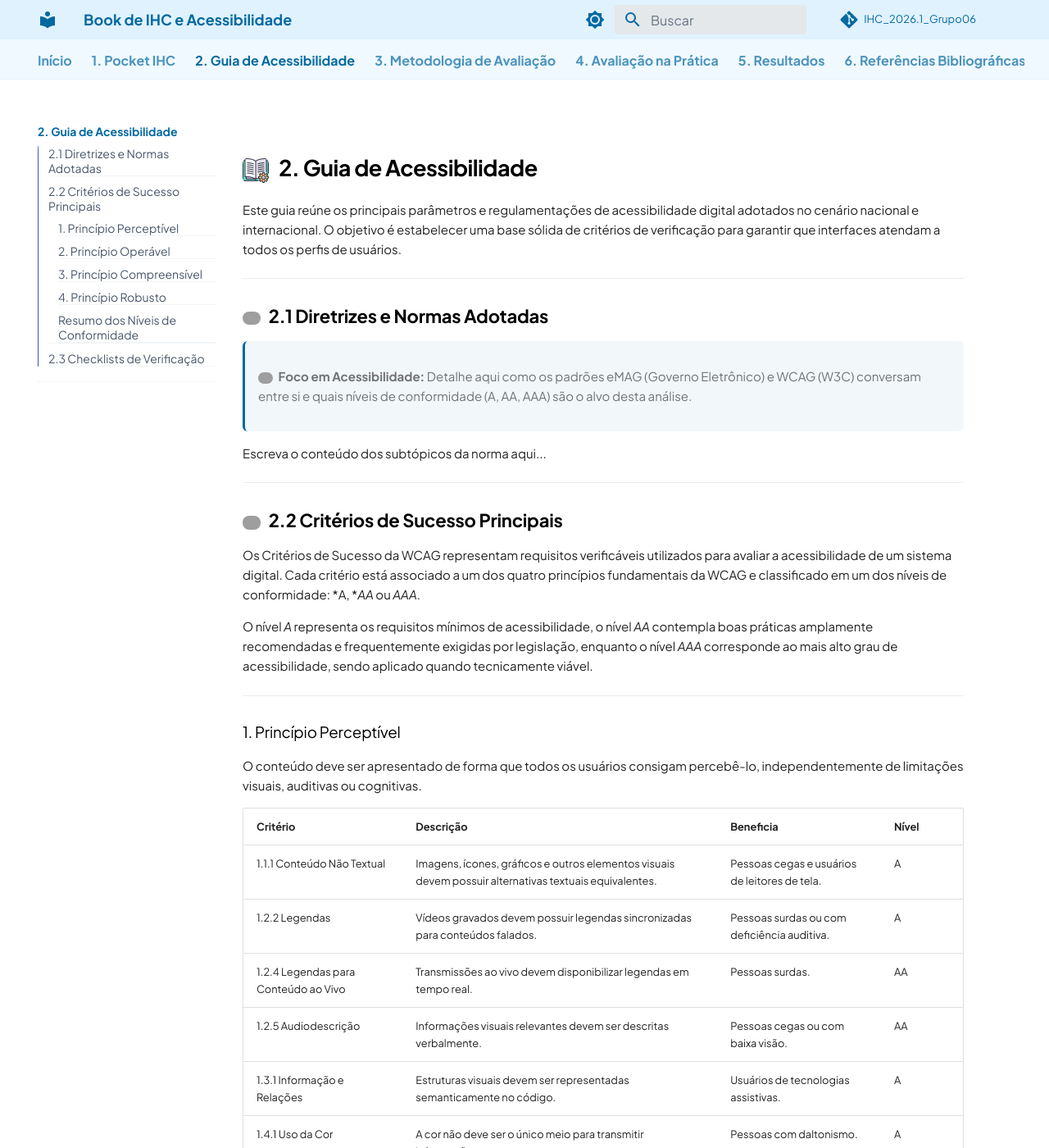
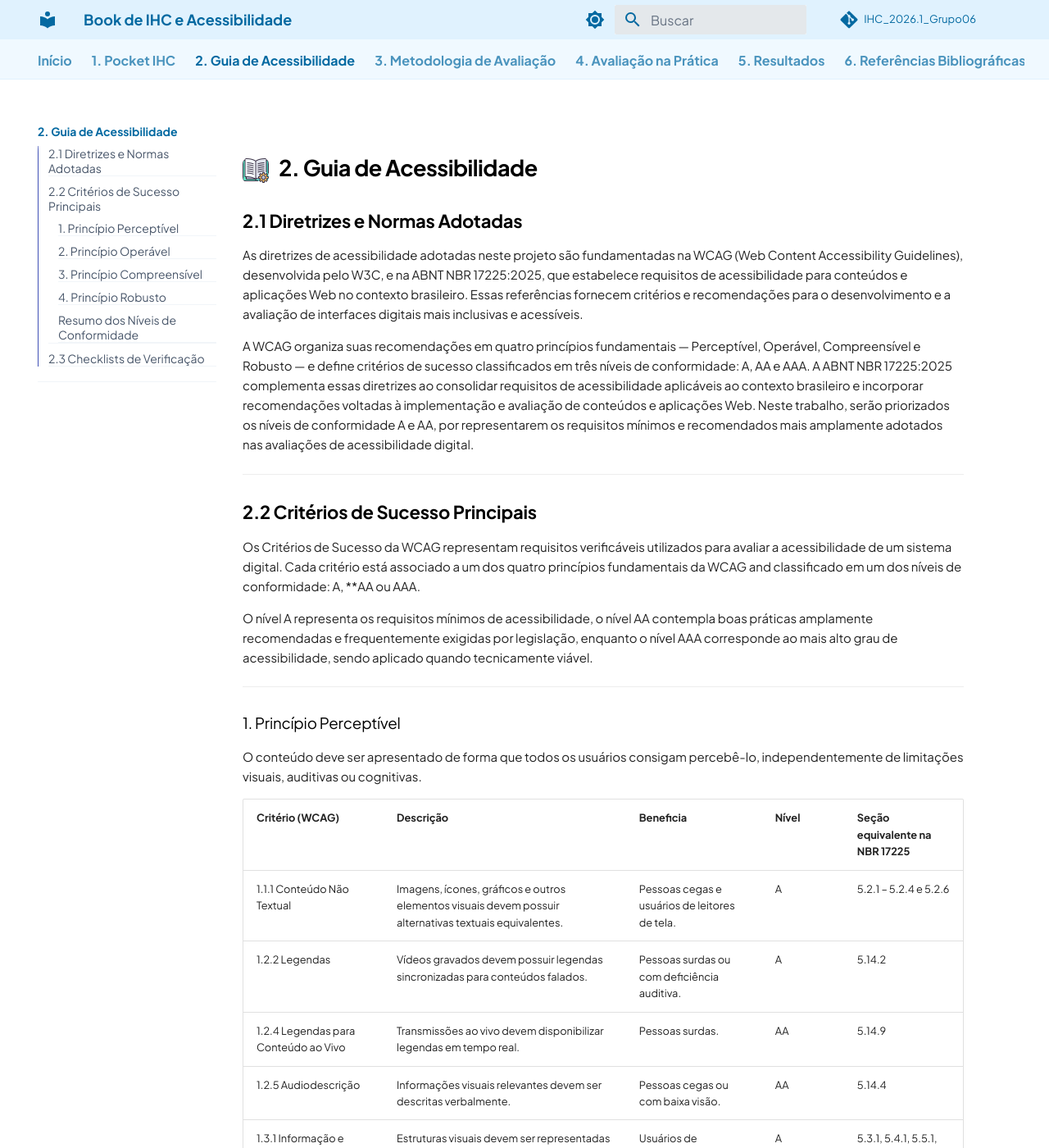
Before and after one commit to UnB-IHC/IHC_2026.1_Grupo06, an MkDocs documentation site: the page built from docs/2_acessibilidade.md, in a window 1280 px wide and 1400 px high. Shown: the whole window at 82% size. Built offline with MkDocs 1.6.1 and Material for MkDocs 9.7.7, drawn with Linux system fonts in a browser that asks for light colours; some of the changed text lies outside the part shown; grey boxes are pictures that could not be loaded.

Commit message:
feat: Adição de nova coluna referente a NBR nas tabelas

```diff
--- a/docs/2_acessibilidade.md
+++ b/docs/2_acessibilidade.md
@@ -1,20 +1,18 @@
 # <img src="imagens/manual.png" alt="" width="32" style="vertical-align: middle; margin-right: 8px;"> 2. Guia de Acessibilidade
 
-Este guia reúne os principais parâmetros e regulamentações de acessibilidade digital adotados no cenário nacional e internacional. O objetivo é estabelecer uma base sólida de critérios de verificação para garantir que interfaces atendam a todos os perfis de usuários.
+## 2.1 Diretrizes e Normas Adotadas
+
+As diretrizes de acessibilidade adotadas neste projeto são fundamentadas na WCAG (Web Content Accessibility Guidelines), desenvolvida pelo W3C, e na ABNT NBR 17225:2025, que estabelece requisitos de acessibilidade para conteúdos e aplicações Web no contexto brasileiro. Essas referências fornecem critérios e recomendações para o desenvolvimento e a avaliação de interfaces digitais mais inclusivas e acessíveis.
+
+A WCAG organiza suas recomendações em quatro princípios fundamentais — Perceptível, Operável, Compreensível e Robusto — e define critérios de sucesso classificados em três níveis de conformidade: A, AA e AAA. A ABNT NBR 17225:2025 complementa essas diretrizes ao consolidar requisitos de acessibilidade aplicáveis ao contexto brasileiro e incorporar recomendações voltadas à implementação e avaliação de conteúdos e aplicações Web. Neste trabalho, serão priorizados os níveis de conformidade A e AA, por representarem os requisitos mínimos e recomendados mais amplamente adotados nas avaliações de acessibilidade digital.
 
 ---
 
-## <img src="imagens/norm.png" alt="" width="22" style="vertical-align: middle; margin-right: 6px;"> 2.1 Diretrizes e Normas Adotadas
-> <img src="imagens/law.png" alt="" width="18" style="vertical-align: middle; margin-right: 4px;"> **Foco em Acessibilidade:** Detalhe aqui como os padrões eMAG (Governo Eletrônico) e WCAG (W3C) conversam entre si e quais níveis de conformidade (A, AA, AAA) são o alvo desta análise.
+## 2.2 Critérios de Sucesso Principais
 
-Escreva o conteúdo dos subtópicos da norma aqui...
+Os Critérios de Sucesso da WCAG representam requisitos verificáveis utilizados para avaliar a acessibilidade de um sistema digital. Cada critério está associado a um dos quatro princípios fundamentais da WCAG and classificado em um dos níveis de conformidade: A, **AA ou AAA.
 
----
-
-## <img src="imagens/criteria.png" alt="" width="22" style="vertical-align: middle; margin-right: 6px;"> 2.2 Critérios de Sucesso Principais
-Os Critérios de Sucesso da WCAG representam requisitos verificáveis utilizados para avaliar a acessibilidade de um sistema digital. Cada critério está associado a um dos quatro princípios fundamentais da WCAG e classificado em um dos níveis de conformidade: *A, **AA* ou *AAA*.
-
-O nível *A* representa os requisitos mínimos de acessibilidade, o nível *AA* contempla boas práticas amplamente recomendadas e frequentemente exigidas por legislação, enquanto o nível *AAA* corresponde ao mais alto grau de acessibilidade, sendo aplicado quando tecnicamente viável.
+O nível A representa os requisitos mínimos de acessibilidade, o nível AA contempla boas práticas amplamente recomendadas e frequentemente exigidas por legislação, enquanto o nível AAA corresponde ao mais alto grau de acessibilidade, sendo aplicado quando tecnicamente viável.
 
 ---
 
@@ -22,17 +20,17 @@ O nível *A* representa os requisitos mínimos de acessibilidade, o nível *AA*
 
 O conteúdo deve ser apresentado de forma que todos os usuários consigam percebê-lo, independentemente de limitações visuais, auditivas ou cognitivas.
 
-| Critério | Descrição | Beneficia | Nível |
-|-----------|-----------|-----------|---------|
-| 1.1.1 Conteúdo Não Textual | Imagens, ícones, gráficos e outros elementos visuais devem possuir alternativas textuais equivalentes. | Pessoas cegas e usuários de leitores de tela. | A |
-| 1.2.2 Legendas | Vídeos gravados devem possuir legendas sincronizadas para conteúdos falados. | Pessoas surdas ou com deficiência auditiva. | A |
-| 1.2.4 Legendas para Conteúdo ao Vivo | Transmissões ao vivo devem disponibilizar legendas em tempo real. | Pessoas surdas. | AA |
-| 1.2.5 Audiodescrição | Informações visuais relevantes devem ser descritas verbalmente. | Pessoas cegas ou com baixa visão. | AA |
-| 1.3.1 Informação e Relações | Estruturas visuais devem ser representadas semanticamente no código. | Usuários de tecnologias assistivas. | A |
-| 1.4.1 Uso da Cor | A cor não deve ser o único meio para transmitir informação. | Pessoas com daltonismo. | A |
-| 1.4.3 Contraste Mínimo | Textos devem possuir contraste adequado em relação ao fundo. | Pessoas com baixa visão e idosos. | AA |
-| 1.4.10 Reflow | O conteúdo deve adaptar-se a diferentes tamanhos de tela sem exigir rolagem horizontal excessiva. | Usuários com ampliação de tela. | AA |
-| 1.4.11 Contraste de Componentes | Botões, campos e elementos interativos devem possuir contraste adequado. | Pessoas com baixa visão. | AA |
+| Critério (WCAG) | Descrição | Beneficia | Nível | Seção equivalente na NBR 17225 |
+| :--- | :--- | :--- | :--- | :--- |
+| 1.1.1 Conteúdo Não Textual | Imagens, ícones, gráficos e outros elementos visuais devem possuir alternativas textuais equivalentes. | Pessoas cegas e usuários de leitores de tela. | A | 5.2.1 – 5.2.4 e 5.2.6 |
+| 1.2.2 Legendas | Vídeos gravados devem possuir legendas sincronizadas para conteúdos falados. | Pessoas surdas ou com deficiência auditiva. | A | 5.14.2 |
+| 1.2.4 Legendas para Conteúdo ao Vivo | Transmissões ao vivo devem disponibilizar legendas em tempo real. | Pessoas surdas. | AA | 5.14.9 |
+| 1.2.5 Audiodescrição | Informações visuais relevantes devem ser descritas verbalmente. | Pessoas cegas ou com baixa visão. | AA | 5.14.4 |
+| 1.3.1 Informação e Relações | Estruturas visuais devem ser representadas semanticamente no código. | Usuários de tecnologias assistivas. | A | 5.3.1, 5.4.1, 5.5.1, 5.6.1 |
+| 1.4.1 Uso da Cor | A cor não deve ser o único meio para transmitir informação. | Pessoas com daltonismo. | A | 5.11.1 |
+| 1.4.3 Contraste Mínimo | Textos devem possuir contraste adequado em relação ao fundo. | Pessoas com baixa visão e idosos. | AA | 5.11.3 |
+| 1.4.10 Reflow | O conteúdo deve adaptar-se a diferentes tamanhos de tela sem exigir rolagem horizontal excessiva. | Usuários com ampliação de tela. | AA | 5.10.4 |
+| 1.4.11 Contraste de Componentes | Botões, campos e elementos interativos devem possuir contraste adequado. | Pessoas com baixa visão. | AA | 5.11.4 e 5.11.5 |
 
 ---
 
@@ -40,34 +38,35 @@ O conteúdo deve ser apresentado de forma que todos os usuários consigam perceb
 
 Todos os componentes da interface devem poder ser utilizados pelos usuários, independentemente do dispositivo ou método de interação empregado.
 
-| Critério | Descrição | Beneficia | Nível |
-|-----------|-----------|-----------|---------|
-| 2.1.1 Teclado | Todas as funcionalidades devem ser acessíveis sem o uso do mouse. | Pessoas com deficiência motora e usuários de leitores de tela. | A |
-| 2.1.2 Sem Armadilha de Teclado | O usuário deve conseguir entrar e sair de qualquer elemento usando apenas o teclado. | Usuários de teclado. | A |
-| 2.2.1 Ajuste de Tempo | Limites de tempo devem poder ser ajustados ou ampliados. | Pessoas com deficiência cognitiva. | A |
-| 2.2.2 Pausar, Parar ou Ocultar | Conteúdos em movimento devem poder ser interrompidos. | Pessoas com TDAH e deficiência cognitiva. | A |
-| 2.3.1 Três Flashes ou Abaixo do Limite | O conteúdo não pode apresentar flashes que provoquem convulsões. | Pessoas com epilepsia fotossensível. | A |
-| 2.4.1 Ignorar Blocos | Deve existir mecanismo para pular menus e conteúdos repetitivos. | Usuários de teclado e leitores de tela. | A |
-| 2.4.2 Página com Título | Cada página deve possuir título claro e descritivo. | Todos os usuários. | A |
-| 2.4.7 Foco Visível | O foco do teclado deve ser claramente identificável. | Usuários de teclado. | AA |
-| 2.5.8 Tamanho Mínimo do Alvo | Elementos clicáveis devem possuir área mínima adequada para interação. | Pessoas com mobilidade reduzida. | AA |
+| Critério (WCAG) | Descrição | Beneficia | Nível | Seção equivalente na NBR 17225 |
+| :--- | :--- | :--- | :--- | :--- |
+| 2.1.1 Teclado | Todas as funcionalidades devem ser acessíveis sem o uso do mouse. | Pessoas com deficiência motora e usuários de leitores de tela. | A | 5.1.12 e 5.1.13 |
+| 2.1.2 Sem Armadilha de Teclado | O usuário deve conseguir entrar e sair de qualquer elemento usando apenas o teclado. | Usuários de teclado. | A | 5.1.6 |
+| 2.2.1 Ajuste de Tempo | Limites de tempo devem poder ser ajustados ou ampliados. | Pessoas com deficiência cognitiva. | A | 5.16.2 |
+| 2.2.2 Pausar, Parar ou Ocultar | Conteúdos em movimento devem poder ser interrompidos. | Pessoas com TDAH e deficiência cognitiva. | A | 5.15.1 |
+| 2.3.1 Três Flashes ou Abaixo do Limite | O conteúdo não pode apresentar flashes que provoquem convulsões. | Pessoas com epilepsia fotossensível. | A | 5.15.4 |
+| 2.4.1 Ignorar Blocos | Deve existir mecanismo para pular menus e conteúdos repetitivos. | Usuários de teclado e leitores de tela. | A | 5.7.12 |
+| 2.4.2 Página com Título | Cada página deve possuir título claro e descritivo. | Todos os usuários. | A | 5.13.1 |
+| 2.4.7 Foco Visível | O foco do teclado deve ser claramente identificável. | Usuários de teclado. | AA | 5.1.1 |
+| 2.5.8 Tamanho Mínimo do Alvo | Elementos clicáveis devem possuir área mínima adequada para interação. | Pessoas com mobilidade reduzida. | AA | 5.8.7 |
 
 ---
 
 ### 3. Princípio Compreensível
+
 As informações e o funcionamento da interface devem ser fáceis de entender e previsíveis para os usuários.
 
-| Critério | Descrição | Beneficia | Nível |
-|-----------|-----------|-----------|---------|
-| 3.1.1 Idioma da Página | O idioma principal da página deve ser identificado corretamente. | Usuários de leitores de tela. | A |
-| 3.1.2 Idioma de Partes | Trechos em idiomas diferentes devem ser marcados adequadamente. | Usuários de tecnologias assistivas. | AA |
-| 3.2.1 Foco Não Deve Alterar Contexto | Receber foco não deve provocar mudanças inesperadas. | Pessoas com deficiência cognitiva. | A |
-| 3.2.2 Entrada Não Deve Alterar Contexto | O preenchimento de campos não deve gerar alterações automáticas inesperadas. | Pessoas com deficiência cognitiva. | A |
-| 3.2.3 Navegação Consistente | Menus e mecanismos de navegação devem manter consistência entre páginas. | Pessoas com autismo e TDAH. | AA |
-| 3.3.1 Identificação de Erros | Erros devem ser apresentados claramente ao usuário. | Todos os usuários. | A |
-| 3.3.2 Rótulos e Instruções | Campos devem possuir instruções adequadas de preenchimento. | Pessoas com deficiência cognitiva. | A |
-| 3.3.3 Sugestão de Correção | O sistema deve indicar como corrigir erros identificados. | Todos os usuários. | AA |
-| 3.3.4 Prevenção de Erros | Operações importantes devem permitir confirmação ou revisão. | Todos os usuários. | AA |
+| Critério (WCAG) | Descrição | Beneficia | Nível | Seção equivalente na NBR 17225 |
+| :--- | :--- | :--- | :--- | :--- |
+| 3.1.1 Idioma da Página | O idioma principal da página deve ser identificado corretamente. | Usuários de leitores de tela. | A | 5.13.2 |
+| 3.1.2 Idioma de Partes | Trechos em idiomas diferentes devem ser marcados adequadamente. | Usuários de tecnologias assistivas. | AA | 5.13.3 |
+| 3.2.1 Foco Não Deve Alterar Contexto | Receber foco não deve provocar mudanças inesperadas. | Pessoas com deficiência cognitiva. | A | 5.8.9 |
+| 3.2.2 Entrada Não Deve Alterar Contexto | O preenchimento de campos não deve gerar alterações automáticas inesperadas. | Pessoas com deficiência cognitiva. | A | 5.8.10 |
+| 3.2.3 Navegação Consistente | Menus e mecanismos de navegação devem manter consistência entre páginas. | Pessoas com autismo e TDAH. | AA | 5.7.15 |
+| 3.3.1 Identificação de Erros | Erros devem ser apresentados claramente ao usuário. | Todos os usuários. | A | 5.9.9 |
+| 3.3.2 Rótulos e Instruções | Campos devem possuir instruções adequadas de preenchimento. | Pessoas com deficiência cognitiva. | A | 5.9.1 e 5.9.4 |
+| 3.3.3 Sugestão de Correção | O sistema deve indicar como corrigir erros identificados. | Todos os usuários. | AA | 5.9.10 |
+| 3.3.4 Prevenção de Erros | Operações importantes devem permitir confirmação ou revisão. | Todos os usuários. | AA | 5.9.12 |
 
 ---
 
@@ -75,10 +74,10 @@ As informações e o funcionamento da interface devem ser fáceis de entender e
 
 O conteúdo deve ser compatível com diferentes navegadores, dispositivos e tecnologias assistivas.
 
-| Critério | Descrição | Beneficia | Nível |
-|-----------|-----------|-----------|---------|
-| 4.1.2 Nome, Função e Valor | Componentes devem informar corretamente seu nome, função e estado. | Usuários de leitores de tela. | A |
-| 4.1.3 Mensagens de Status | Mudanças dinâmicas devem ser anunciadas adequadamente. | Pessoas cegas e usuários de leitores de tela. | AA |
+| Critério (WCAG) | Descrição | Beneficia | Nível | Seção equivalente na NBR 17225 |
+| :--- | :--- | :--- | :--- | :--- |
+| 4.1.2 Nome, Função e Valor | Componentes devem informar corretamente seu nome, função e estado. | Usuários de leitores de tela. | A | 5.13.10 e 5.13.12 |
+| 4.1.3 Mensagens de Status | Mudanças dinâmicas devem ser anunciadas adequadamente. | Pessoas cegas e usuários de leitores de tela. | AA | 5.13.8 |
 
 ---
 
```
